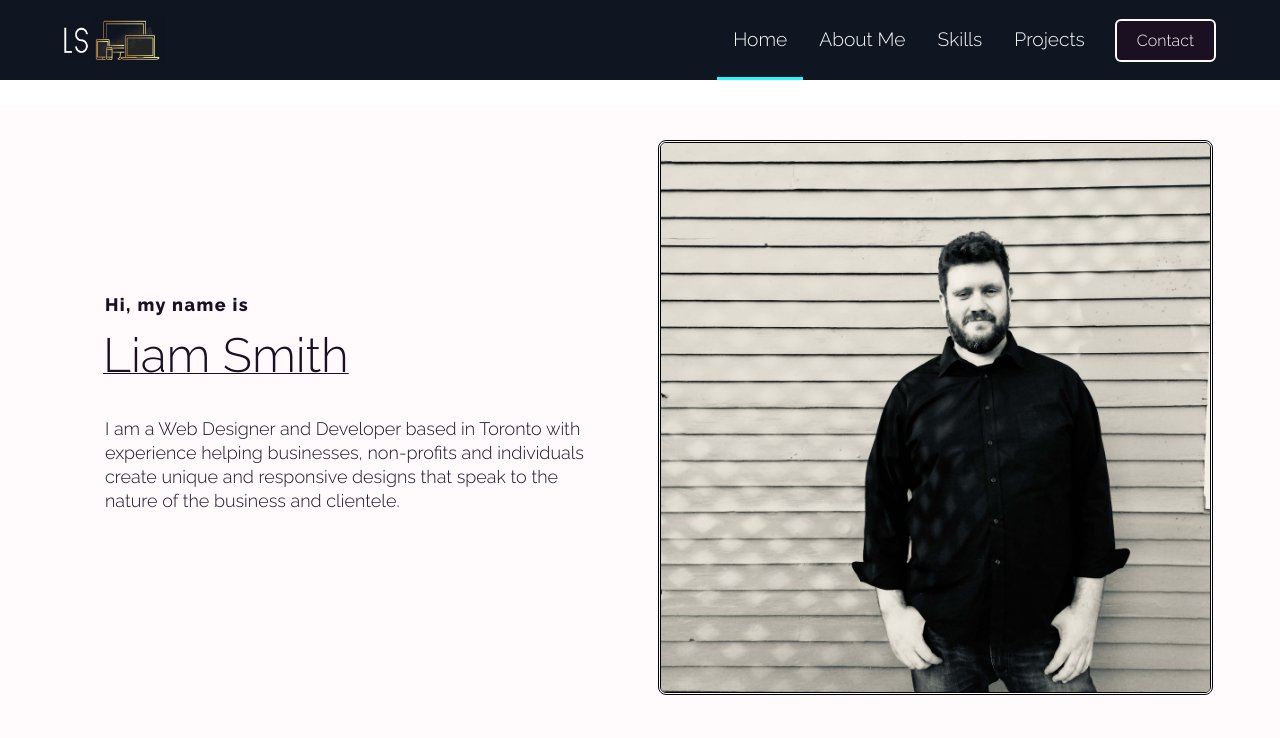
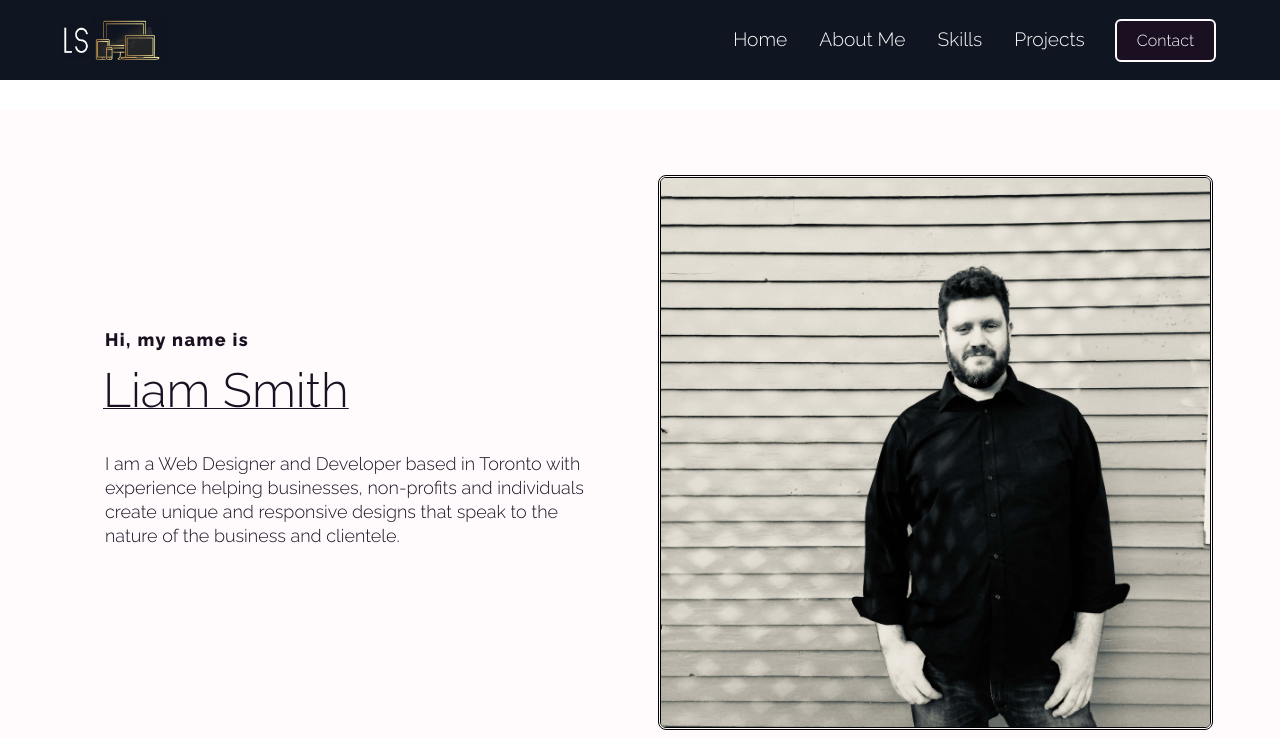
Before and after one commit to FortunateSmith/portfolio-styled-components, a React (Create React App) app: page / in a window 1280 px wide. Shown: the top 738 px of the page. Built offline with nearby package versions, Linux system fonts and the light colour scheme.

Commit message:
revert change on padding

```diff
--- a/src/components/InfoSection/InfoSection.elements.js
+++ b/src/components/InfoSection/InfoSection.elements.js
@@ -15,7 +15,7 @@ export const fadeAnimation = keyframes`
 
 export const InfoSec = styled.div`
   color: "#f6ffff";
-  /* padding: 40px 0; */
+  padding: 40px 0;
   max-height: 670px;
   background: ${({ lightBg }) => (lightBg ? "#fffbfd" : "#303333")};
   display: flex;
```
